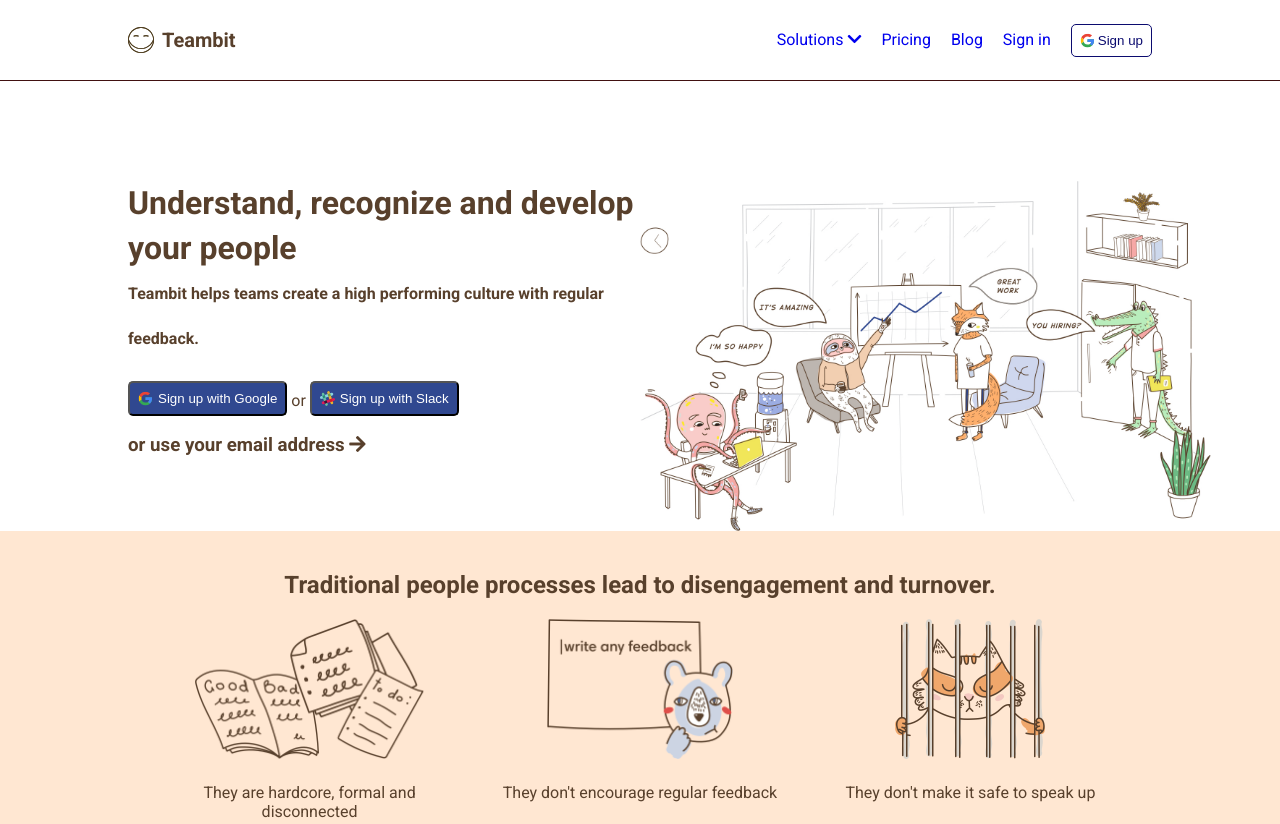
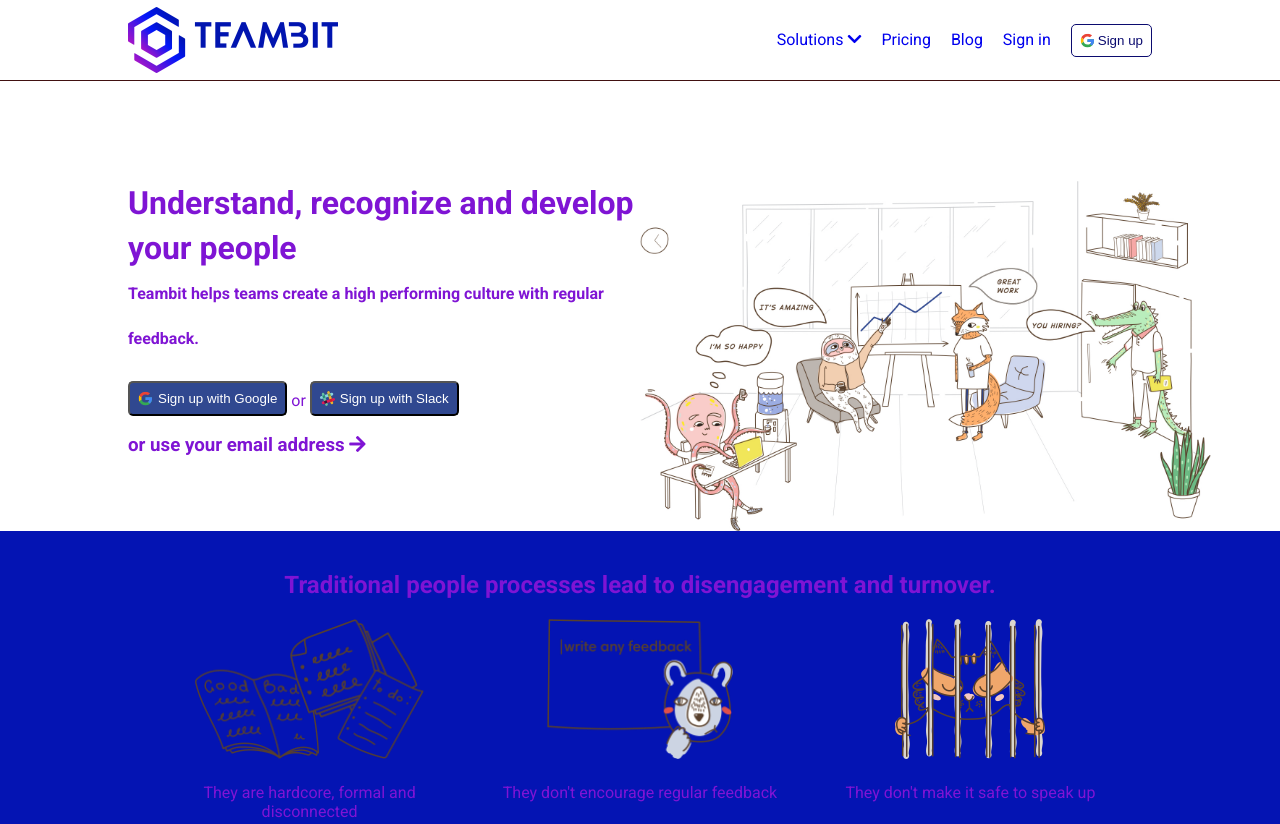
Before and after one commit to lauradionisi/node-sass-teambit, a website: page index.html in a window 1280 px wide. Shown: the top 824 px of the page. Drawn offline with Linux system fonts and the light colour scheme.

Commit message:
Teambit v_05

```diff
--- a/index.html
+++ b/index.html
@@ -16,8 +16,8 @@
         <nav class="navbar">
             <div class="nav-wrapper">
                 <div class="nav-left">
-                    <img src="img/logo-small.svg" alt="">
-                    <h4>Teambit</h4>
+                    <img src="img/TB_logo.png" alt="">
+
                 </div>
                 <div class="nav-right">
                     <ul>
--- a/src/partials/_variables.scss
+++ b/src/partials/_variables.scss
@@ -1,5 +1,5 @@
-$brand_primary: #ffe7d2;
-$font_primary: #58402c;
+$brand_primary: #0414B3;
+$font_primary: #7F14D4;
 $font_family: 'Roboto', sans-serif;
 
 
```
Also changed, not shown: css/app.css, img/TB_logo.png (added).
